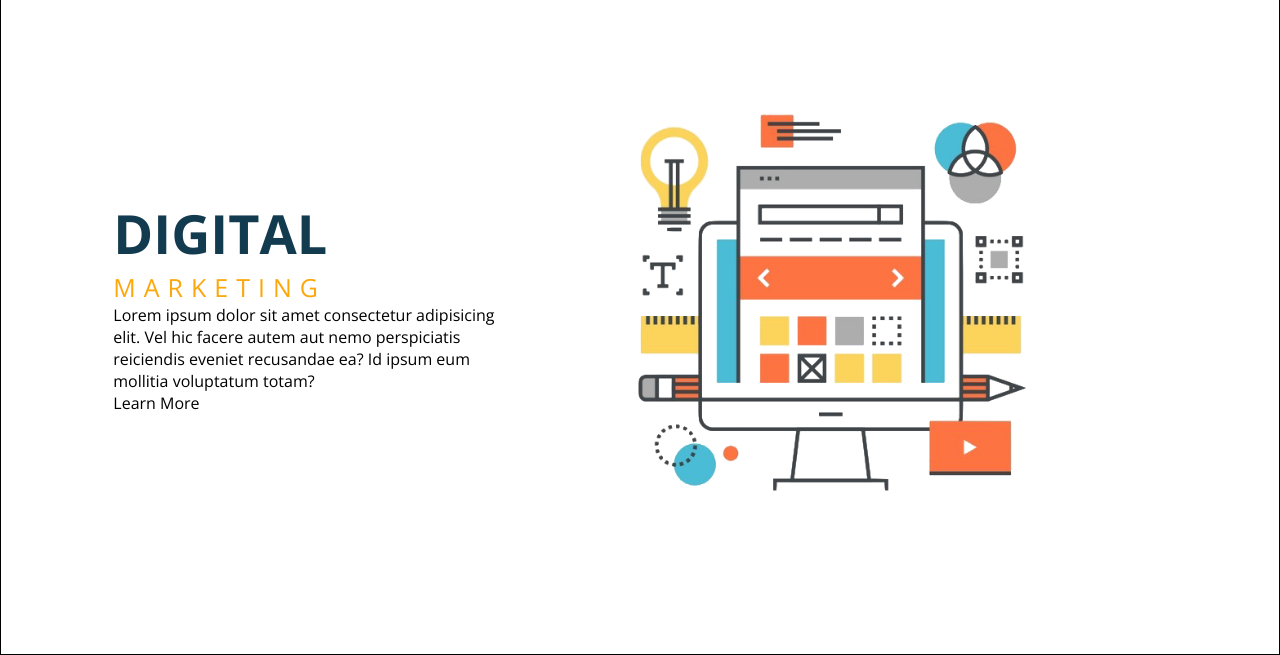
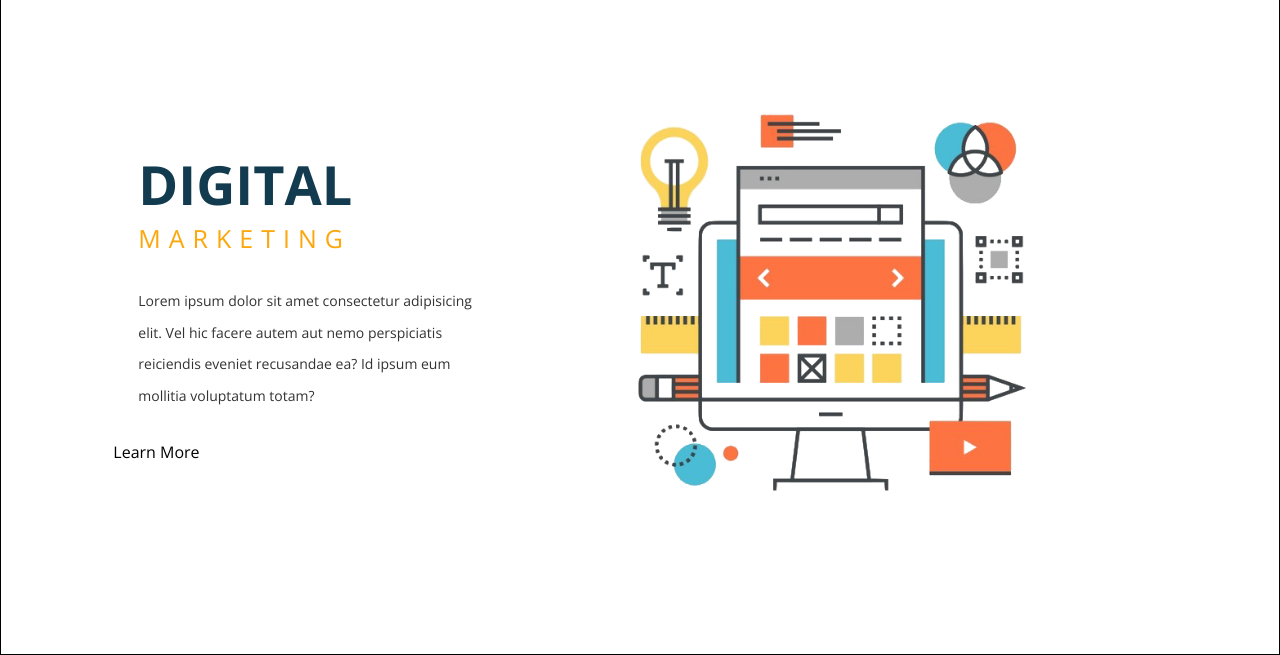
Before and after one commit to mauger1998/digital-marketing-site, a plain HTML site: page index.html in a window 1280 px wide. Shown: the part 145-800 px from the top of the page. Drawn offline with nearby package versions, Linux system fonts and the light colour scheme.

Commit message:
Change font size weight color margin of main p

```diff
--- a/style.css
+++ b/style.css
@@ -56,6 +56,7 @@ main h1 {
     font-size: 54px;
     color: #133b4f;
     text-transform: uppercase;
+    margin-left:25px;
 
 }
 main h2 {
@@ -64,4 +65,14 @@ main h2 {
     font-weight:400;
     text-transform: uppercase;
     letter-spacing:8px;
+    margin-left:25px;
 }
+main p {
+    font-size:14px;
+    font-weight: 400;
+    color: #333;
+    line-height: 31.5px;
+    margin-top:30px;
+    margin-bottom: 30px;
+    margin-left:25px;
+}
```
